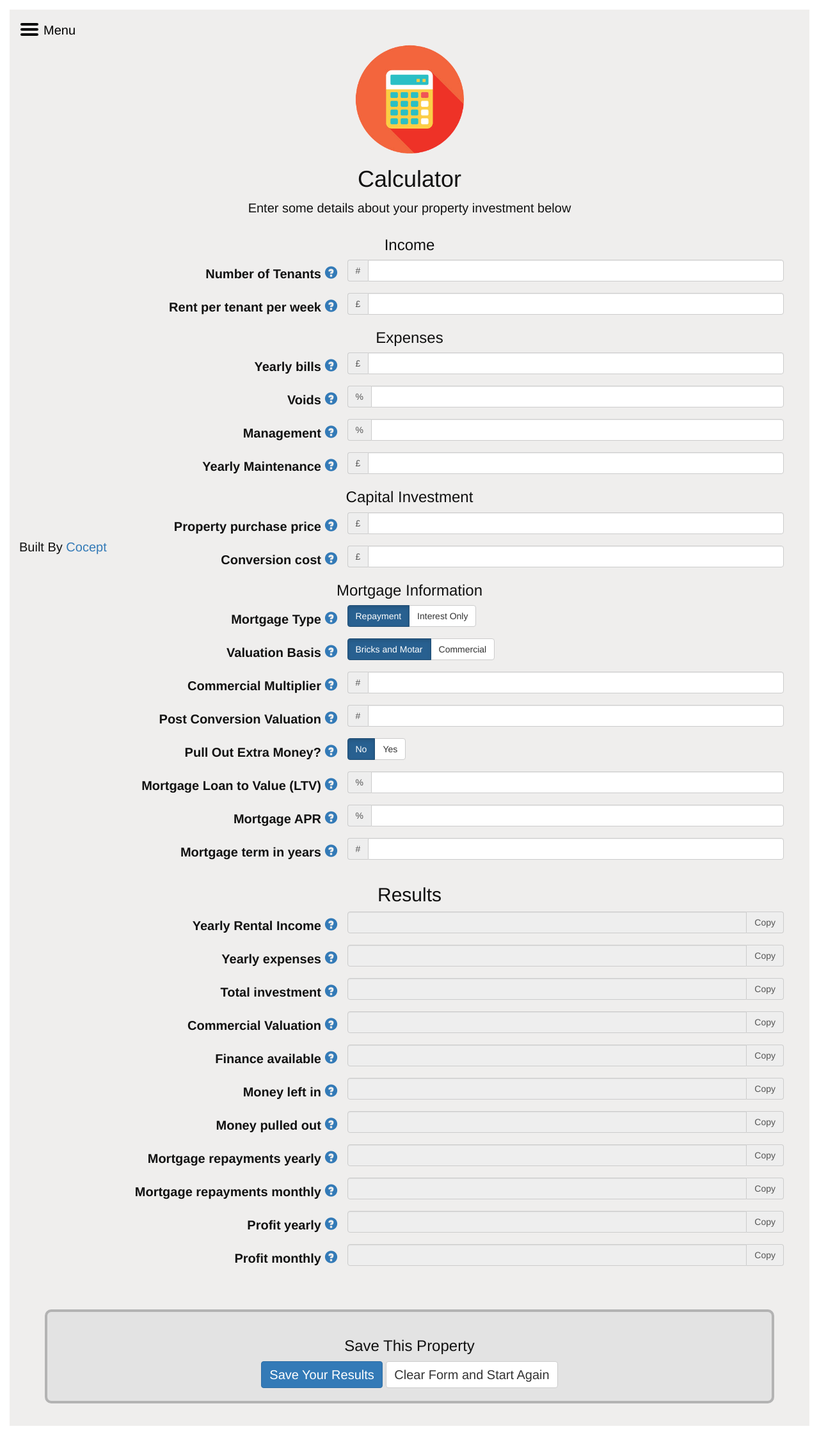
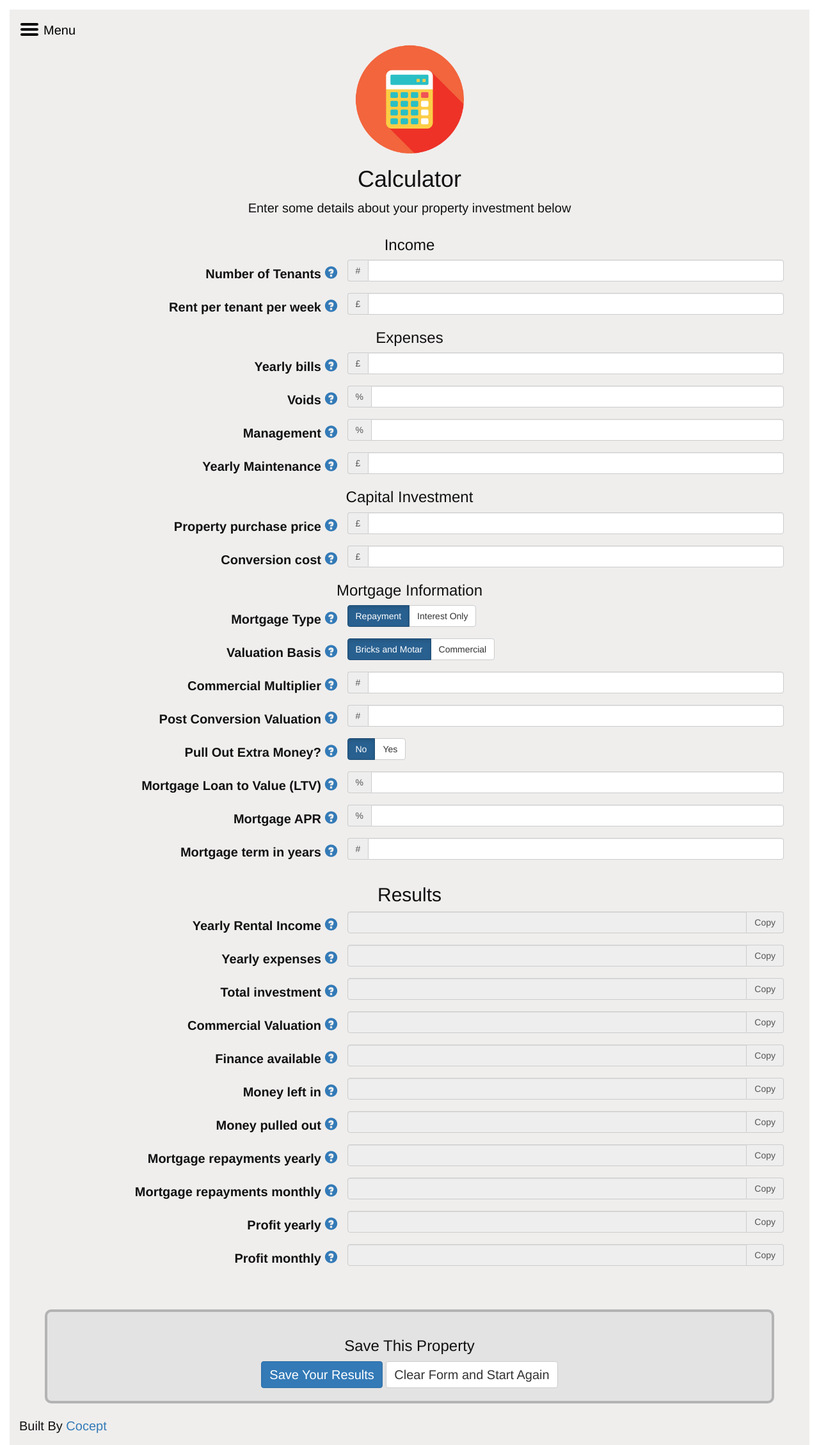
Before and after one commit to propertyinvestmentcalculator/propertyinvestmentcalculator.github.io, a Jekyll site: the page built from calculator.html, in a window 1280 px wide. Shown: the whole page at 64% size. Built offline with Jekyll 4.4.1, drawn with Linux system fonts in a browser that asks for light colours; some web fonts are replaced; comment, search, counter and statistics services are not loaded; before the commit the page ends 2229 px from its top, so only the background shows below that.

Commit message:
Fix built by cocept positioning

```diff
--- a/_sass/calculator.scss
+++ b/_sass/calculator.scss
@@ -40,6 +40,7 @@ div.calculator {
 
 	#actions {
 		margin-top: 50px;
+		margin-bottom: 50px;
 		text-align: center;
 	}
 
--- a/_sass/layout.scss
+++ b/_sass/layout.scss
@@ -7,6 +7,8 @@ body {
 }
 
 body > .inner {
+    position: relative;
+    margin-bottom: 15px;
     height: 100%;
     display: block;
     padding: $spacing;
@@ -60,7 +62,7 @@ body > .inner {
 
     .bottom {
         position: absolute;
-        bottom: $spacing * 2;
+        bottom: $spacing;
     }
 
 	> .container {
```
